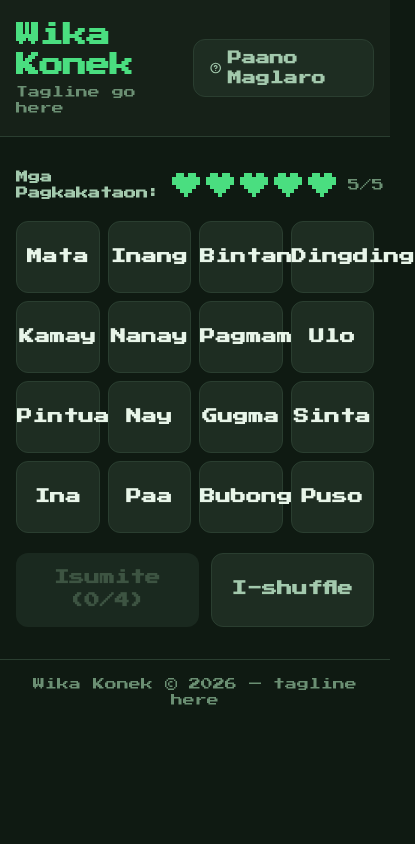
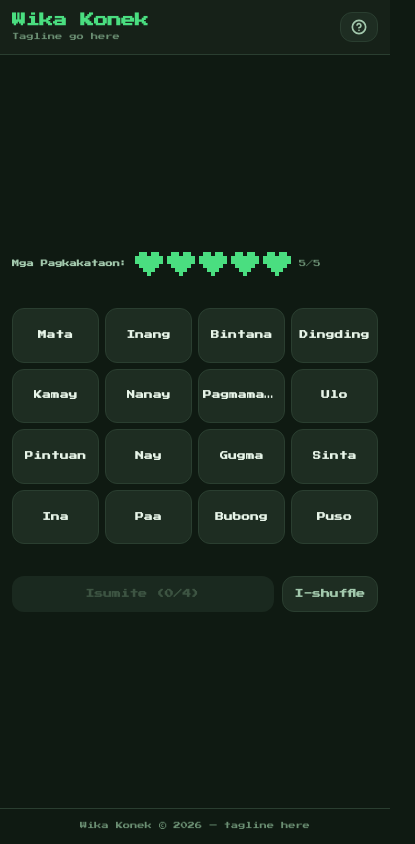
Before and after one commit to georgedonayre/wika1-final-project, a Next.js app: page / in a window 390 px wide. Shown: the whole page, 415 px wide, since content can reach past the window. Built offline with nearby package versions, Linux system fonts and the light colour scheme.

Commit message:
fix: responsiveness issues on smaller screens, specifically on mobile devices.

```diff
--- a/app/page.tsx
+++ b/app/page.tsx
@@ -37,10 +37,10 @@ export default function Home() {
     );
   }
   return (
-    <div className="font-pixel flex-col min-h-screen">
+    <div className="font-pixel flex flex-col min-h-screen">
       <Header />
       {/* main board game */}
-      <main className="flex-1 max-w-xl w-full mx-auto px-4 py-8">
+      <main className="flex-1 flex flex-col justify-center max-w-xl w-full mx-auto px-3 sm:px-4 py-5 sm:py-8">
         <LivesDisplay remaining={gameState.remainingAttempts} />
         <GameBoard
           gameState={gameState}
@@ -54,7 +54,7 @@ export default function Home() {
           disabled={gameState.status !== "playing"}
         />
       </main>
-      <footer className="border-t border-[var(--border-default)] p-4 text-center text-xs text-[var(--text-muted)]">
+      <footer className="border-t border-[var(--border-default)] p-3 sm:p-4 text-center text-[0.45rem] sm:text-xs text-[var(--text-muted)]">
         {GAME_NAME} © {new Date().getFullYear()} — tagline here
       </footer>
 
--- a/components/connection-result.tsx
+++ b/components/connection-result.tsx
@@ -25,7 +25,7 @@ export default function ConnectionResult({
     <div
       className="animate-pop-in"
       style={{
-        padding: "16px",
+        padding: "clamp(10px, 3vw, 16px)",
         borderRadius: "var(--radius-md)",
         border: `1px solid ${theme.accent}`,
         background: theme.bg,
@@ -35,10 +35,10 @@ export default function ConnectionResult({
       {/* label */}
       <div
         style={{
-          fontSize: "0.8rem",
+          fontSize: "clamp(0.5rem, 2vw, 0.8rem)",
           fontWeight: 700,
           color: theme.accent,
-          marginBottom: "8px",
+          marginBottom: "6px",
           textTransform: "uppercase",
           letterSpacing: "0.5px",
         }}
@@ -47,16 +47,16 @@ export default function ConnectionResult({
       </div>
 
       {/* words inside the group */}
-      <div style={{ display: "flex", flexWrap: "wrap", gap: "6px" }}>
+      <div style={{ display: "flex", flexWrap: "wrap", gap: "4px" }}>
         {group.words.map((word) => (
           <span
             key={word.id}
             style={{
-              padding: "4px 12px",
+              padding: "3px clamp(6px, 1.5vw, 12px)",
               borderRadius: "var(--radius-sm)",
               background: "var(--bg-tertiary)",
               color: "var(--text-primary)",
-              fontSize: "0.85rem",
+              fontSize: "clamp(0.45rem, 1.8vw, 0.85rem)",
               fontWeight: 500,
             }}
           >
--- a/components/game-board.tsx
+++ b/components/game-board.tsx
@@ -43,7 +43,7 @@ export default function GameBoard({
       </div>
 
       {/* remaining word tiles */}
-      <div className="grid grid-cols-4 gap-2 mb-4">
+      <div className="grid grid-cols-4 gap-1.5 sm:gap-2 mb-4">
         {gameState.words.map((word) => (
           <WordTile
             key={word.id}
--- a/components/header.tsx
+++ b/components/header.tsx
@@ -6,22 +6,22 @@ import { GAME_NAME, GAME_TAGLINE } from "@/lib/constants";
 export default function Header() {
   return (
     <header className="border-b border-[var(--border-default)] bg-[var(--bg-secondary)]">
-      <div className="max-w-xl mx-auto px-4 py-5 flex items-center justify-between">
+      <div className="max-w-xl mx-auto px-3 sm:px-4 py-3 sm:py-5 flex items-center justify-between gap-2">
         {/* logo and tagline */}
-        <Link href="/" className="no-underline">
-          <h1 className="text-2xl font-extrabold text-[var(--green-primary)] tracking-tight leading-tight m-0">
+        <Link href="/" className="no-underline min-w-0">
+          <h1 className="text-sm sm:text-2xl font-extrabold text-[var(--green-primary)] tracking-tight leading-tight m-0 truncate">
             {GAME_NAME}
           </h1>
-          <p className="text-xs text-[var(--text-muted)] mt-1">
+          <p className="text-[0.45rem] sm:text-xs text-[var(--text-muted)] mt-0.5 sm:mt-1 truncate">
             {GAME_TAGLINE}
           </p>
         </Link>
 
         {/* nav */}
-        <nav className="flex items-center gap-3">
+        <nav className="flex items-center flex-shrink-0">
           <Link
             href="/paano-maglaro"
-            className="inline-flex items-center gap-1.5 px-4 py-2 rounded-md border border-[var(--border-default)] bg-[var(--bg-tertiary)] text-[var(--text-secondary)] text-sm font-semibold no-underline transition-colors duration-150 hover:border-[var(--green-primary)] hover:text-[var(--green-primary)]"
+            className="inline-flex items-center gap-1 sm:gap-1.5 px-2.5 sm:px-4 py-1.5 sm:py-2 rounded-md border border-[var(--border-default)] bg-[var(--bg-tertiary)] text-[var(--text-secondary)] text-xs sm:text-sm font-semibold no-underline transition-colors duration-150 hover:border-[var(--green-primary)] hover:text-[var(--green-primary)]"
           >
             {/* ? icon */}
             <svg
@@ -33,12 +33,14 @@ export default function Header() {
               strokeWidth="2.5"
               strokeLinecap="round"
               strokeLinejoin="round"
+              className="flex-shrink-0"
             >
               <circle cx="12" cy="12" r="10" />
               <path d="M9.09 9a3 3 0 0 1 5.83 1c0 2-3 3-3 3" />
               <line x1="12" y1="17" x2="12.01" y2="17" />
             </svg>
-            Paano Maglaro
+            {/* hide label on very small screens, show icon only */}
+            <span className="hidden sm:inline">Paano Maglaro</span>
           </Link>
         </nav>
       </div>
--- a/components/live-display.tsx
+++ b/components/live-display.tsx
@@ -9,19 +9,19 @@ interface LivesDisplayProps {
 
 export default function LivesDisplay({ remaining }: LivesDisplayProps) {
   return (
-    <div className="flex items-center gap-3 mb-5">
-      <span className="text-xs font-semibold text-[var(--text-secondary)]">
+    <div className="flex items-center gap-2 sm:gap-3 mb-4 sm:mb-5">
+      <span className="text-[0.45rem] sm:text-xs font-semibold text-[var(--text-secondary)]">
         Mga Pagkakataon:
       </span>
 
       {/* heartsssss this is just cool */}
-      <div className="flex gap-1.5">
+      <div className="flex gap-1 sm:gap-1.5">
         {Array.from({ length: 5 }).map((_, i) => (
           <PixelHeart key={i} filled={i < remaining} />
         ))}
       </div>
 
-      <span className="text-xs font-medium text-[var(--text-muted)]">
+      <span className="text-[0.45rem] sm:text-xs font-medium text-[var(--text-muted)]">
         {remaining}/{MAX_ATTEMPTS}
       </span>
     </div>
--- a/components/submit-button.tsx
+++ b/components/submit-button.tsx
@@ -18,23 +18,24 @@ export default function SubmitButton({
   const canSubmit = selectedCount === WORDS_PER_GROUP && !disabled;
 
   return (
-    <div style={{ display: "flex", gap: "12px", marginTop: "20px" }}>
+    <div style={{ display: "flex", gap: "8px", marginTop: "16px" }}>
       <button
         id="btn-submit"
         onClick={onSubmit}
         disabled={!canSubmit}
         style={{
           flex: 1,
-          padding: "14px 16px",
+          padding: "clamp(10px, 2.5vw, 14px) clamp(8px, 2vw, 16px)",
           borderRadius: "var(--radius-md)",
           border: "none",
           background: canSubmit ? "var(--green-primary)" : "var(--bg-hover)",
           color: canSubmit ? "var(--text-inverse)" : "var(--text-muted)",
-          fontSize: "0.95rem",
+          fontSize: "clamp(0.55rem, 2.2vw, 0.95rem)",
           fontWeight: 700,
           cursor: canSubmit ? "pointer" : "not-allowed",
           transition: "all var(--transition-fast)",
           opacity: canSubmit ? 1 : 0.5,
+          whiteSpace: "nowrap",
         }}
         onMouseEnter={(e) => {
           if (canSubmit) {
@@ -57,16 +58,17 @@ export default function SubmitButton({
         onClick={onShuffle}
         disabled={disabled}
         style={{
-          padding: "14px 20px",
+          padding: "clamp(10px, 2.5vw, 14px) clamp(12px, 3vw, 20px)",
           borderRadius: "var(--radius-md)",
           border: "1px solid var(--border-default)",
           background: "var(--bg-tertiary)",
           color: disabled ? "var(--text-muted)" : "var(--text-secondary)",
-          fontSize: "0.95rem",
+          fontSize: "clamp(0.55rem, 2.2vw, 0.95rem)",
           fontWeight: 600,
           cursor: disabled ? "not-allowed" : "pointer",
           opacity: disabled ? 0.4 : 1,
           transition: "all var(--transition-fast)",
+          whiteSpace: "nowrap",
         }}
         onMouseEnter={(e) => {
           if (!disabled) {
--- a/components/word-tile.tsx
+++ b/components/word-tile.tsx
@@ -34,14 +34,14 @@ export default function WordTile({
       className={isSelected ? "animate-selected-pulse" : ""}
       style={{
         width: "100%",
-        height: "72px",
+        height: "clamp(52px, 14vw, 72px)",
         borderRadius: "var(--radius-md)",
         border: isSelected
           ? "2px solid var(--green-primary)"
           : "1px solid var(--border-default)",
         background: isSelected ? "var(--green-glow)" : "var(--bg-tertiary)",
         color: isSelected ? "var(--green-primary)" : "var(--text-primary)",
-        fontSize: "0.95rem",
+        fontSize: "clamp(0.5rem, 2.2vw, 0.95rem)",
         fontWeight: 700,
         cursor: isDisabled ? "not-allowed" : "pointer",
         opacity: isDisabled ? 0.4 : 1,
@@ -49,6 +49,13 @@ export default function WordTile({
         textTransform: "capitalize",
         letterSpacing: "0.2px",
         boxShadow: isSelected ? "var(--shadow-glow)" : "none",
+        overflow: "hidden",
+        textOverflow: "ellipsis",
+        whiteSpace: "nowrap",
+        padding: "0 4px",
+        display: "flex",
+        alignItems: "center",
+        justifyContent: "center",
       }}
       onMouseEnter={(e) => {
         if (!isDisabled && !isSelected) {
@@ -63,7 +70,15 @@ export default function WordTile({
         }
       }}
     >
-      {word.text}
+      <span
+        style={{
+          overflow: "hidden",
+          textOverflow: "ellipsis",
+          whiteSpace: "nowrap",
+        }}
+      >
+        {word.text}
+      </span>
     </button>
   );
 }
```
